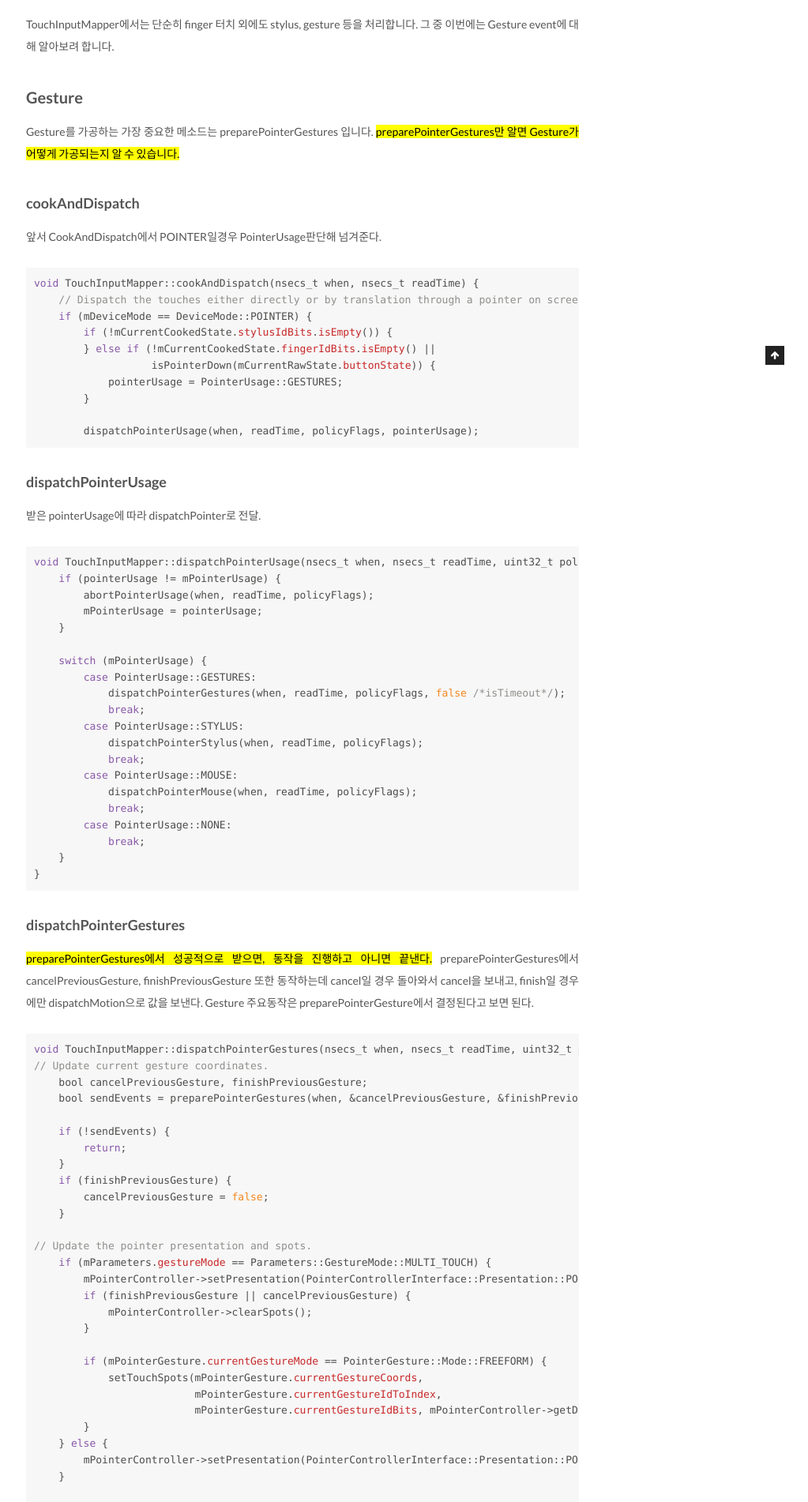
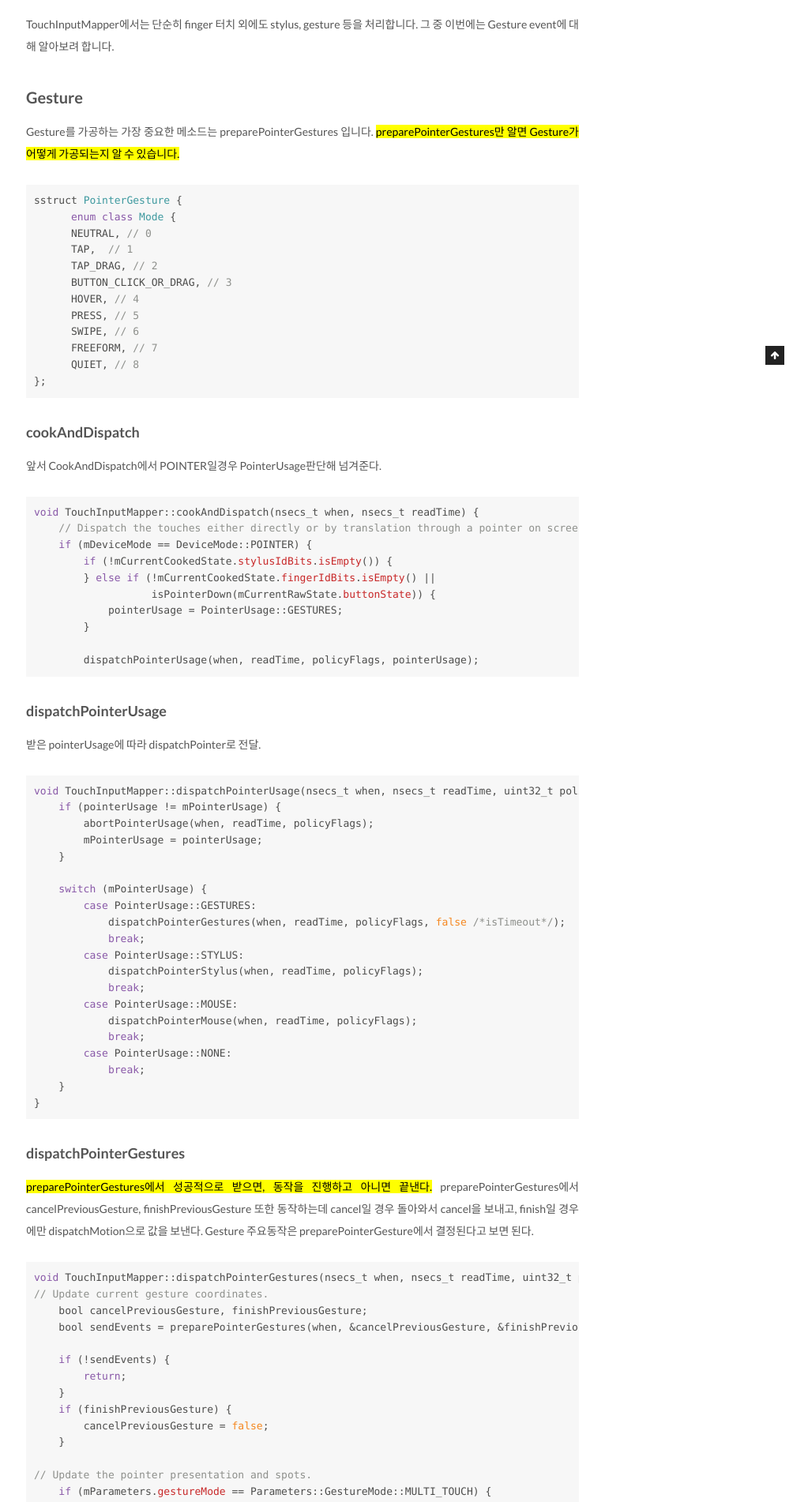
Before and after one commit to quarl894/quarl894.github.io, a Jekyll site: the page built from _posts/2021-04-04-Gesture(4).md, in a window 1280 px wide. Shown: the part 538-2440 px from the top of the page at 79% size, without its empty margins (257-1280 px from the left). Built offline with Jekyll 4.4.1, drawn with Linux system fonts in a browser that asks for light colours; comment, search, counter and statistics services are not loaded.

Commit message:
Gestures

````diff
--- a/_posts/2021-04-04-Gesture(4).md
+++ b/_posts/2021-04-04-Gesture(4).md
@@ -14,7 +14,20 @@ TouchInputMapper에서는 단순히 finger 터치 외에도 stylus, gesture 등
 ## Gesture
 Gesture를 가공하는 가장 중요한 메소드는 preparePointerGestures 입니다.
 <mark>preparePointerGestures만 알면 Gesture가 어떻게 가공되는지 알 수 있습니다.</mark>
-
+```java
+sstruct PointerGesture {
+      enum class Mode {
+      NEUTRAL, // 0
+      TAP,  // 1
+      TAP_DRAG, // 2
+      BUTTON_CLICK_OR_DRAG, // 3
+      HOVER, // 4
+      PRESS, // 5
+      SWIPE, // 6
+      FREEFORM, // 7
+      QUIET, // 8
+};
+```
 ### cookAndDispatch
 앞서 CookAndDispatch에서  POINTER일경우  PointerUsage판단해 넘겨준다.
 
````
